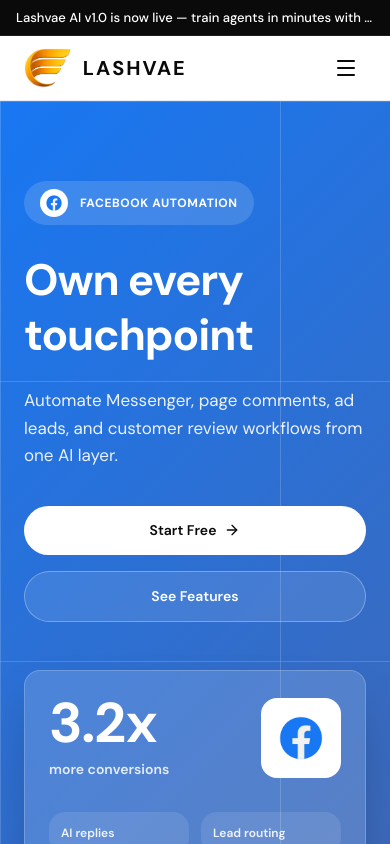
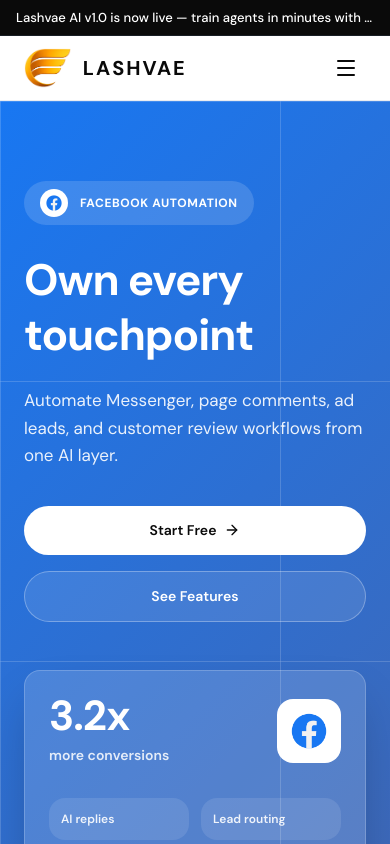
Before and after one commit to vishalTT45/lashvae_ai, a Next.js app: page /channels/facebook in a window 390 px wide. Shown: the top 844 px of the page. Built offline with nearby package versions, Linux system fonts and the light colour scheme.

Commit message:
fix:telegram logo

```diff
--- a/app/channels/[channel]/page.tsx
+++ b/app/channels/[channel]/page.tsx
@@ -119,21 +119,22 @@
           <div className='lg:col-span-5'>
             <div className='rounded-2xl border border-white/20 bg-white/15 p-6 shadow-2xl backdrop-blur'>
               <div className='flex items-center justify-between gap-5'>
-                <div>
-                  <div className='text-[56px] font-bold leading-none tracking-tight text-white'>
+                <div className='min-w-0'>
+                  <div className='text-[42px] font-bold leading-none tracking-tight text-white sm:text-[56px]'>
                     {product.statValue}
                   </div>
                   <div className='mt-2 text-[14px] font-semibold text-white/85'>
                     {product.statLabel}
                   </div>
                 </div>
-                <div className='flex h-20 w-20 items-center justify-center rounded-2xl bg-white'>
+
+                <div className='flex h-16 w-16 shrink-0 items-center justify-center rounded-2xl bg-white sm:h-20 sm:w-20'>
                   <Image
                     src={product.logo}
                     alt=''
                     width={44}
                     height={44}
-                    className='h-11 w-11 object-contain'
+                    className='h-9 w-9 object-contain sm:h-11 sm:w-11'
                   />
                 </div>
               </div>
```
